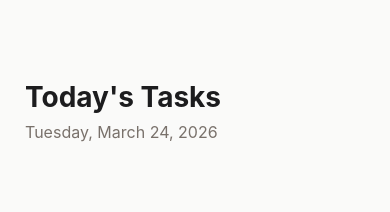
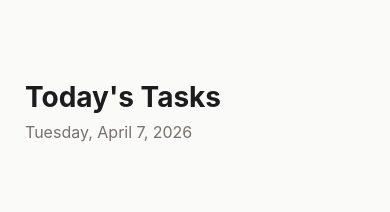
Before and after one commit to Theatorgrimsen/ExamPMA2026, a React Native app in the folder NPM/: screen /Home in a window 390 px wide. Shown: the top 212 px of the page. Built offline with nearby package versions, Linux system fonts and the light colour scheme.

Commit message:
Date changed

```diff
--- a/NPM/screens/HomeScreen.js
+++ b/NPM/screens/HomeScreen.js
@@ -5,7 +5,14 @@ export default function HomeScreen({ tasks, onToggleTask }) {
     <ScrollView contentContainerStyle={styles.container}>
       <View style={styles.headerContainer}>
         <Text style={styles.header}>Today's Tasks</Text>
-        <Text style={styles.date}>Tuesday, March 24, 2026</Text>
+        <Text style={styles.date}>
+         {new Date().toLocaleDateString('en-US', {
+          weekday: 'long',
+          year: 'numeric',
+          month: 'long',
+          day: 'numeric',
+  })}
+</Text>
       </View>
 
       {tasks.length > 0 ? (
```
